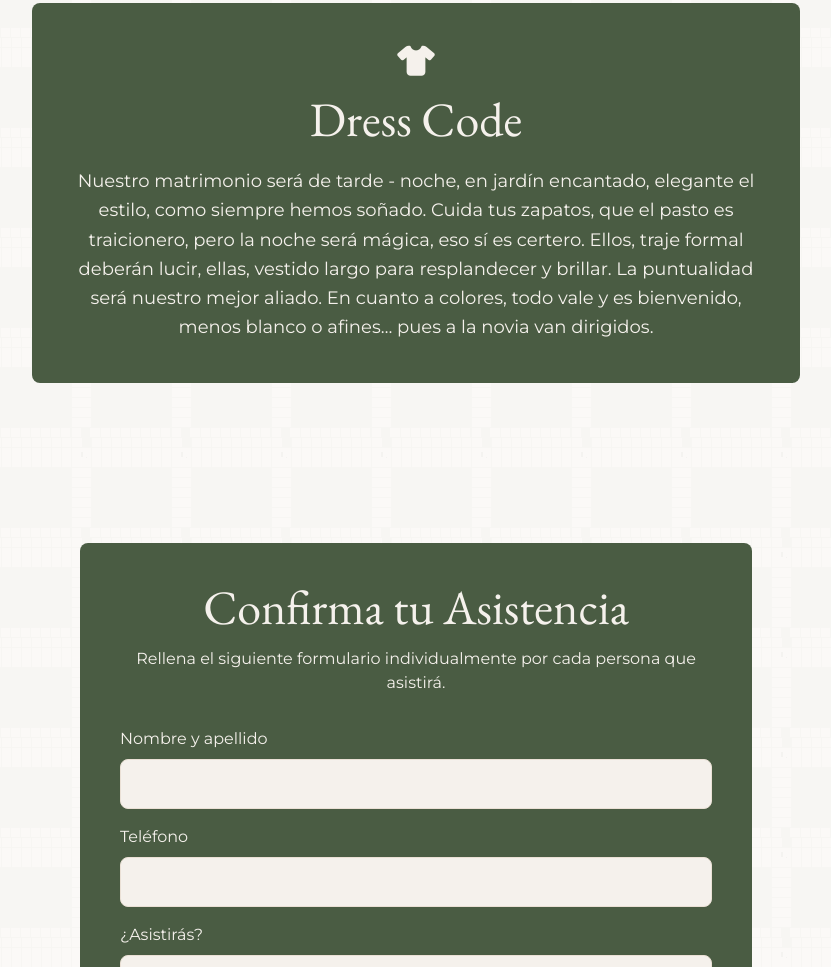
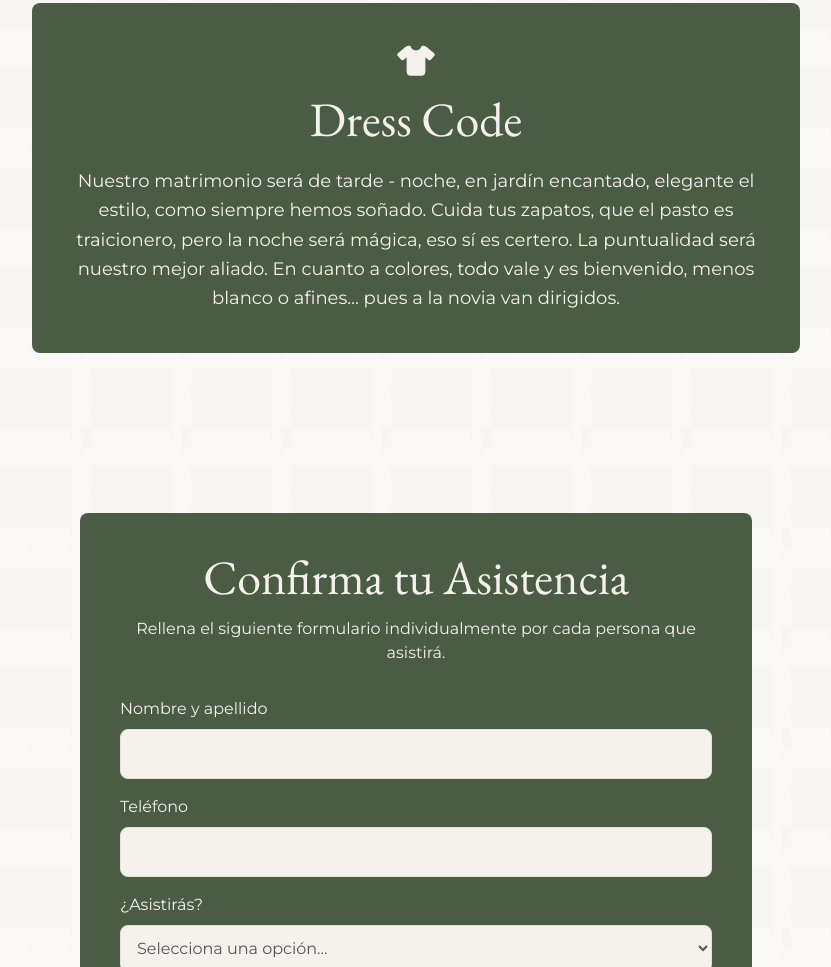
Before and after one commit to maxirigra/boda_c-p, a website: page index.html in a window 1280 px wide. Shown: the part 2848-3815 px from the top of the page, without its empty margins (224-1055 px from the left). Drawn offline with nearby package versions, Linux system fonts and the light colour scheme; no server answers.

Commit message:
Update index.html

```diff
--- a/index.html
+++ b/index.html
@@ -259,7 +259,7 @@
             <div class="max-w-3xl mx-auto p-10 rounded-lg" style="background-color: var(--text-dark-green); color: var(--input-bg);">
                 <i class="fas fa-tshirt text-3xl mb-4" style="color: var(--input-bg);"></i>
                 <h2 class="font-garamond text-5xl mb-6" style="color: var(--input-bg);">Dress Code</h2>
-                <p class="text-lg leading-relaxed">Nuestro matrimonio será de tarde - noche, en jardín encantado, elegante el estilo, como siempre hemos soñado. Cuida tus zapatos, que el pasto es traicionero, pero la noche será mágica, eso sí es certero. Ellos, traje formal deberán lucir, ellas, vestido largo para resplandecer y brillar. La puntualidad será nuestro mejor aliado. En cuanto a colores, todo vale y es bienvenido, menos blanco o afines… pues a la novia van dirigidos.</p>
+                <p class="text-lg leading-relaxed">Nuestro matrimonio será de tarde - noche, en jardín encantado, elegante el estilo, como siempre hemos soñado. Cuida tus zapatos, que el pasto es traicionero, pero la noche será mágica, eso sí es certero. La puntualidad será nuestro mejor aliado. En cuanto a colores, todo vale y es bienvenido, menos blanco o afines… pues a la novia van dirigidos.</p>
             </div>
         </section>
 
```
